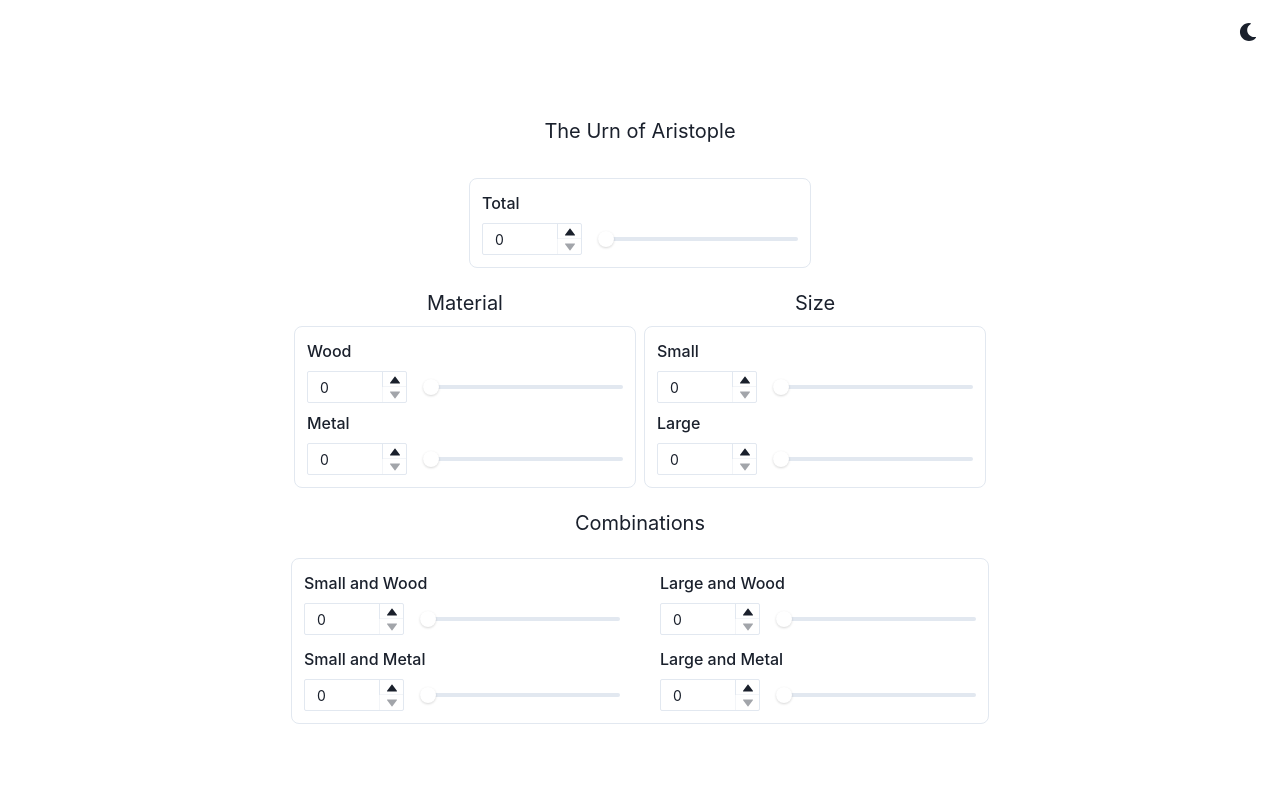
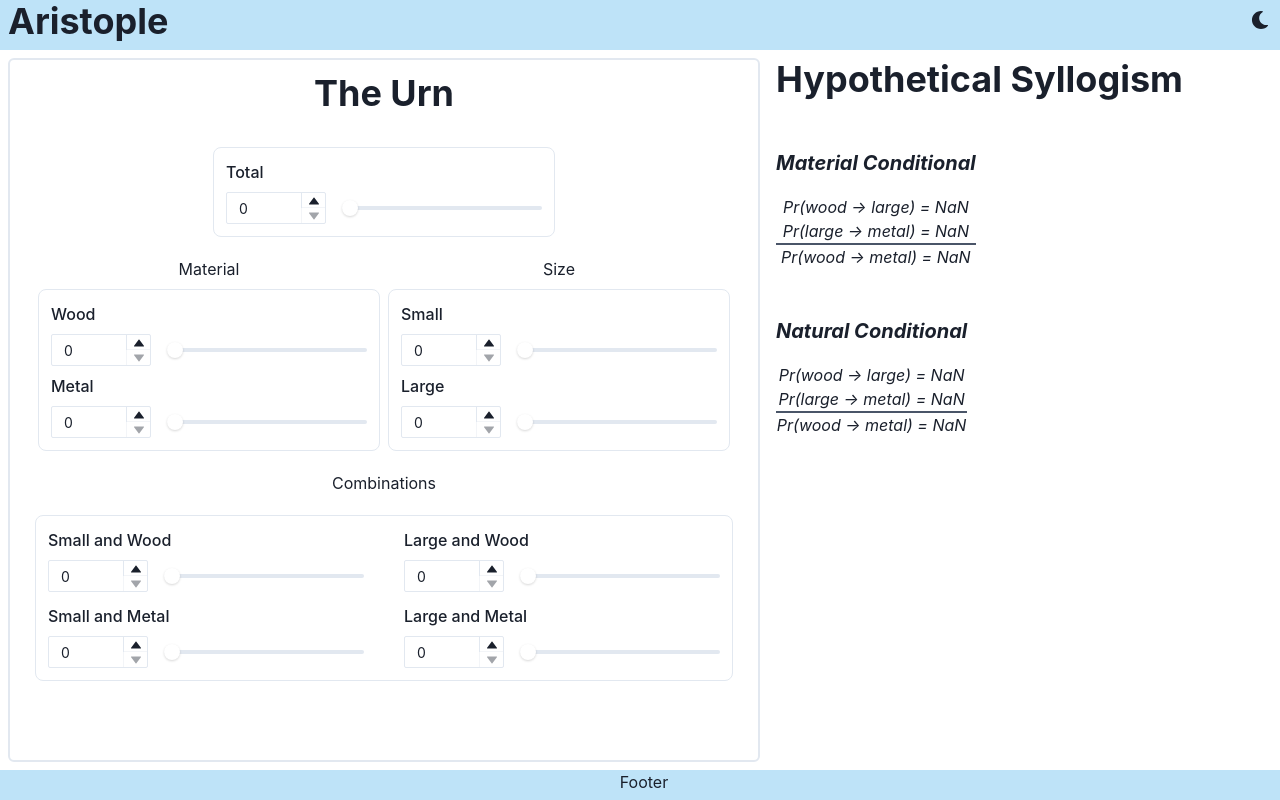
Before and after one commit to tartansandal/aristople, a React (Create React App) app: page / in a window 1280 px wide. Built offline with nearby package versions, Linux system fonts and the light colour scheme.

Commit message:
Adjust layout and add an initial example

```diff
--- a/src/components/App.js
+++ b/src/components/App.js
@@ -2,26 +2,53 @@ import React from 'react';
 import {
   ChakraProvider,
   Box,
-  Text,
-  VStack,
+  // Text,
+  Heading,
+  // VStack,
+  // HStack,
+  Flex,
+  Spacer,
+  // Divider,
   Grid,
+  GridItem,
   theme,
 } from '@chakra-ui/react';
+
 import { ColorModeSwitcher } from './ColorModeSwitcher';
 import Urn from '../features/urn/Urn';
+import HypotheticalSyllogism from '../features/example/hypotheticalSyllogism';
 
 function App() {
   return (
     <ChakraProvider theme={theme}>
-      <Box textAlign="center" fontSize="xl">
-        <Grid minH="100vh" p={3}>
-          <ColorModeSwitcher justifySelf="flex-end" />
-          <VStack spacing={8}>
-            <Text>
-              The Urn of Aristople
-            </Text>
-            <Urn />
-          </VStack>
+      <Box textAlign="center" fontSize="md">
+        <Grid
+          templateAreas={`
+            "header header"
+            "urn    main"
+            "footer footer"
+          `}
+          gridTemplateRows={'50px 1fr 30px'}
+          gridTemplateColumns={'760px 1fr'}
+          minH="100vh"
+          gap="2"
+        >
+          <GridItem pl="2" bg="blue.100" area={'header'}>
+            <Flex>
+              <Heading>Aristople</Heading>
+              <Spacer />
+              <ColorModeSwitcher />
+            </Flex>
+          </GridItem>
+          <GridItem ml={2} borderWidth={2} borderRadius="md" area={'urn'}>
+              <Urn />
+          </GridItem>
+          <GridItem pl="2" area={'main'}>
+              <HypotheticalSyllogism />
+          </GridItem>
+          <GridItem pl="2" bg="blue.100" area={'footer'}>
+            Footer
+          </GridItem>
         </Grid>
       </Box>
     </ChakraProvider>
--- /dev/null
+++ b/src/features/example/hypotheticalSyllogism.jsx
@@ -0,0 +1,56 @@
+import React from 'react';
+
+import {
+  Heading,
+  Text,
+  Box,
+  // HStack,
+  VStack,
+  // SimpleGrid,
+  Divider,
+} from '@chakra-ui/react';
+import { useSelector } from 'react-redux';
+
+const HypotheticalSyllogism = () => {
+  const total = useSelector(state => state.urn.total);
+  const wood = useSelector(state => state.urn.wood);
+  // const metal = useSelector(state => state.urn.metal);
+  const large = useSelector(state => state.urn.large);
+  const large_metal = useSelector(state => state.urn.large_metal);
+  const large_wood = useSelector(state => state.urn.large_wood);
+
+  return (
+    <VStack spacing={50} alignItems="flex-start" justifyContent="space-between">
+      <Heading>Hypothetical Syllogism</Heading>
+
+      <Box fontStyle="italic">
+      <Heading size="md" mb={5}>Material Conditional</Heading>
+      <Text>
+        Pr(wood {'->'} large) = {(1 - ((wood - large_wood) / total)).toFixed(4)}
+      </Text>
+      <Text>
+        Pr(large {'->'} metal) = {(1 - (large - large_metal) / total).toFixed(4)}
+      </Text>
+      <Box borderColor='gray.600' borderTopWidth={2}></Box>
+      <Text>
+        Pr(wood {'->'} metal) = {(1 - (wood - 0) / total).toFixed(4)}
+      </Text>
+      </Box>
+      <Box fontStyle="italic">
+      <Heading size="md" mb={5}>Natural Conditional</Heading>
+      <Text>
+        Pr(wood {'->'} large) = {(large_wood / wood).toFixed(4)}
+      </Text>
+      <Text>
+        Pr(large {'->'} metal) = {(large_metal / large).toFixed(4)}
+      </Text>
+      <Box borderColor='gray.600' borderTopWidth={2}></Box>
+      <Text>
+        Pr(wood {'->'} metal) = {(0 / wood).toFixed(4)}
+      </Text>
+      </Box>
+    </VStack>
+  );
+};
+
+export default HypotheticalSyllogism;
--- a/src/features/urn/Urn.jsx
+++ b/src/features/urn/Urn.jsx
@@ -1,7 +1,7 @@
 import React from 'react';
 import LogSlider from '../../components/LogSlider';
 
-import { HStack, VStack, Text, SimpleGrid } from '@chakra-ui/react';
+import { HStack, VStack, Text, SimpleGrid, Heading, Box } from '@chakra-ui/react';
 
 import { useSelector, useDispatch } from 'react-redux';
 import {
@@ -42,14 +42,15 @@ const Urn = () => {
 
   return (
     <VStack spacing={5}>
-      <VStack p={3} borderWidth="1px" borderRadius="lg">
+      <Heading m={3}>The Urn</Heading>
+      <Box p={3} borderWidth="1px" borderRadius="lg">
         <LogSlider
           title="Total"
           value={totalValue}
           setter={updateTotalValue}
           maxValue={MAX_IN_URN}
         />
-      </VStack>
+      </Box>
       <HStack>
         <VStack>
           <Text>Material</Text>
@@ -69,7 +70,7 @@ const Urn = () => {
           </VStack>
         </VStack>
         <VStack>
-            <Text>Size</Text>
+          <Text>Size</Text>
           <VStack spacing={2} p={3} borderWidth="1px" borderRadius="lg">
             <LogSlider
               title="Small"
@@ -86,7 +87,7 @@ const Urn = () => {
           </VStack>
         </VStack>
       </HStack>
-        <Text>Combinations</Text>
+      <Text>Combinations</Text>
       <VStack spacing={2} p={3} borderWidth="1px" borderRadius="lg">
         <SimpleGrid columns={2} spacingY={3} spacingX={10}>
           <LogSlider
```
